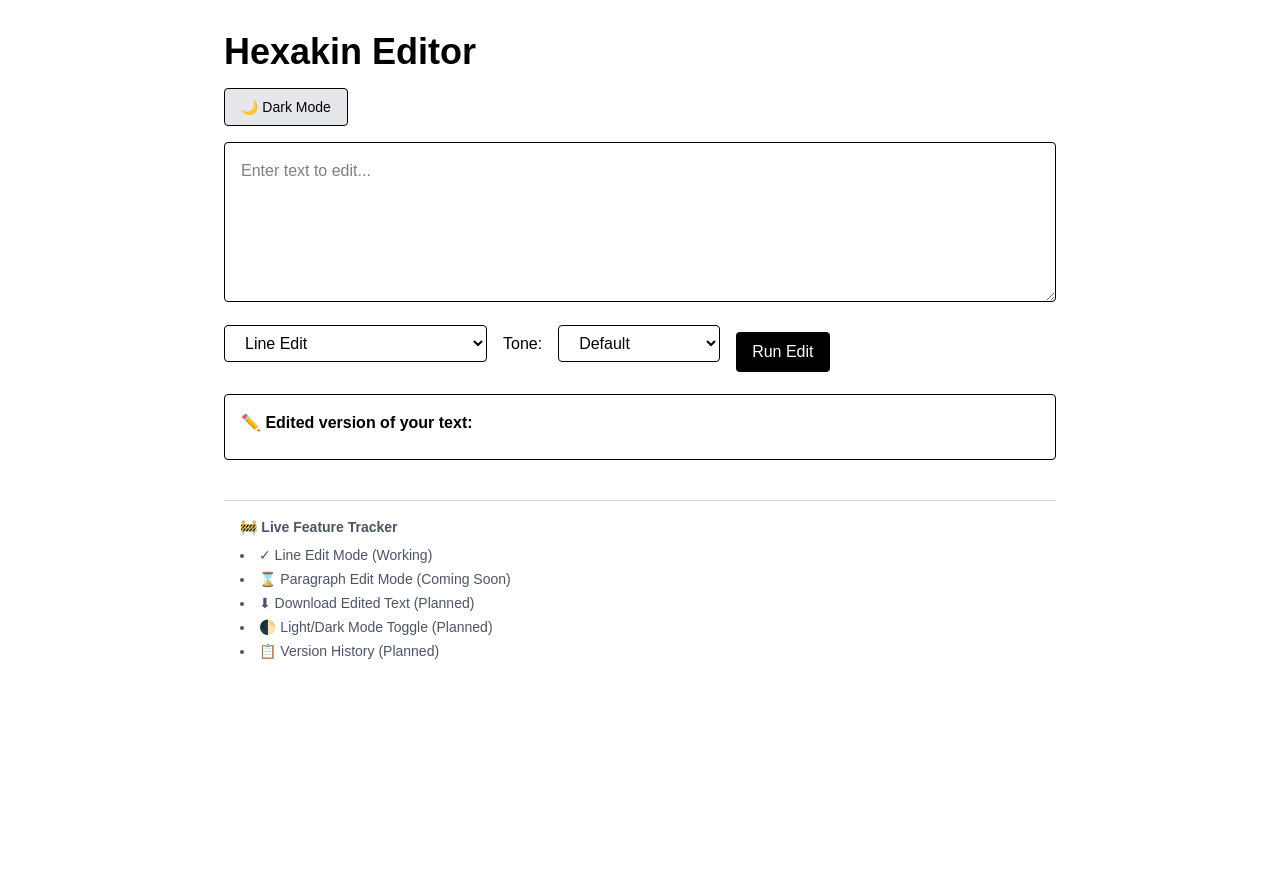
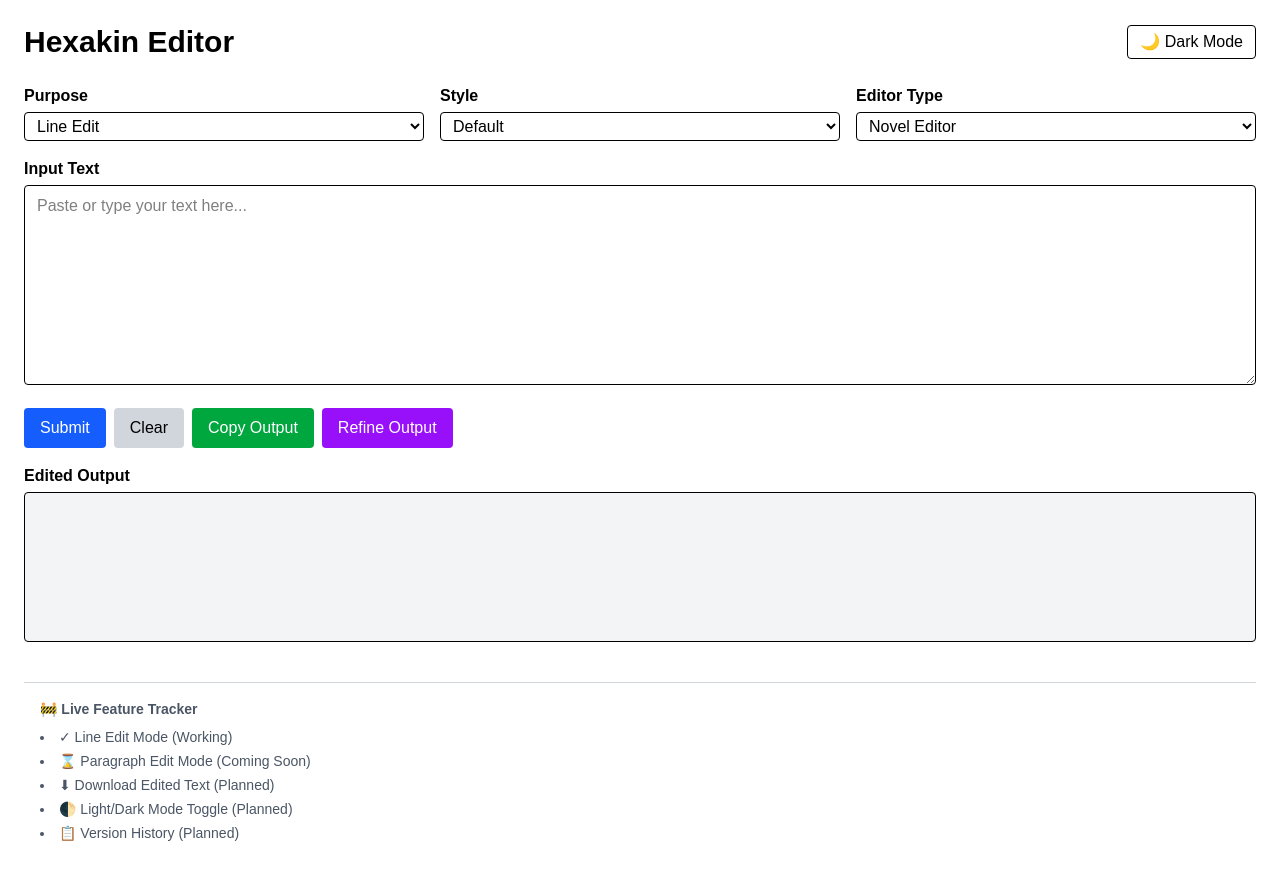
Before and after one commit to Hexakin/hexakin-editor, a Next.js app: page / in a window 1280 px wide. Shown: the top 880 px of the page. Before the commit the page ends 800 px from the top, so only its background shows below. Built offline with nearby package versions, Linux system fonts and the light colour scheme.

Commit message:
new home layout

```diff
--- a/pages/index.tsx
+++ b/pages/index.tsx
@@ -1,121 +1,152 @@
 import { useState } from "react";
-import FeatureTracker from '../components/FeatureTracker';
+import FeatureTracker from "../components/FeatureTracker";
 
 export default function Home() {
   const [inputText, setInputText] = useState("");
   const [editedText, setEditedText] = useState("");
-  const [mode, setMode] = useState("Line Edit");
+  const [purpose, setPurpose] = useState("Line Edit");
+  const [style, setStyle] = useState("Default");
+  const [editorType, setEditorType] = useState("Novel Editor");
   const [loading, setLoading] = useState(false);
-const [tone, setTone] = useState("Default");
+  const [error, setError] = useState("");
   const [darkMode, setDarkMode] = useState(false);
-const [error, setError] = useState('');
 
   const handleEdit = async () => {
     setLoading(true);
-  setEditedText('');
-  setError(''); // Clear previous error
+    setEditedText("");
+    setError("");
 
     try {
-    const response = await fetch('/api/edit', {
-      method: 'POST',
-      headers: { 'Content-Type': 'application/json' },
-      body: JSON.stringify({ text: inputText, mode, tone }),
-    });
-
-    if (!response.ok) {
-      throw new Error(`Server error: ${response.status}`);
-    }
-
-    const data = await response.json();
-
-    if (!data.result) {
-      throw new Error('No result returned from API.');
-    }
-
-    setEditedText(data.result);
-  } catch (err: any) {
-    console.error(err);
-    setError(err.message || 'Something went wrong. Please try again.');
-  } finally {
+      // Simulated response delay
+      setTimeout(() => {
+        setEditedText(`Edited version of your text based on:
+        Purpose: ${purpose}, Style: ${style}, Editor: ${editorType}`);
+        setLoading(false);
+      }, 1500);
+    } catch (err) {
+      setError("Something went wrong.");
       setLoading(false);
     }
   };
 
+  const handleClear = () => {
+    setInputText("");
+    setEditedText("");
+    setError("");
+  };
+
+  const handleCopy = () => {
+    navigator.clipboard.writeText(editedText);
+  };
+
+  const toggleDarkMode = () => {
+    setDarkMode(!darkMode);
+  };
+
   return (
-  <div className={darkMode ? "bg-gray-900 text-white min-h-screen" : "bg-white text-black min-h-screen"}>
-    <main className="max-w-4xl mx-auto p-8">
-      <h1 className="text-4xl font-bold mb-4">Hexakin Editor</h1>
+    <div className={`${darkMode ? "bg-gray-900 text-white" : "bg-white text-black"} min-h-screen p-6 transition-colors`}>
+      <header className="flex items-center justify-between mb-6">
+        <h1 className="text-3xl font-bold">Hexakin Editor</h1>
+        <button onClick={toggleDarkMode} className="border px-3 py-1 rounded">
+          {darkMode ? "☀️ Light Mode" : "🌙 Dark Mode"}
+        </button>
+      </header>
 
-      <button
-        onClick={() => setDarkMode(!darkMode)}
-        className="ml-auto mb-4 px-4 py-2 rounded text-sm border bg-gray-200 dark:bg-gray-800 dark:text-white"
+      <div className="grid grid-cols-1 md:grid-cols-3 gap-4 mb-4">
+        <div>
+          <label className="block mb-1 font-semibold">Purpose</label>
+          <select
+            className="w-full border px-2 py-1 rounded"
+            value={purpose}
+            onChange={(e) => setPurpose(e.target.value)}
           >
-        {darkMode ? "🌞 Light Mode" : "🌙 Dark Mode"}
-      </button>
-
-      <textarea
-        value={inputText}
-        onChange={(e) => setInputText(e.target.value)}
-        className="w-full h-40 p-4 border rounded mb-4"
-        placeholder="Enter text to edit..."
-      />
-
-      <div className="flex items-center gap-4 mb-4">
-        <select
-          value={mode}
-          onChange={(e) => setMode(e.target.value)}
-          className="mb-4 rounded border px-4 py-2"
-        >
-          <option value="Line Edit">Line Edit</option>
-          <option value="Formal Rewording">Formal Rewording</option>
-          <option value="Creative Rewrite">Creative Rewrite</option>
-          <option value="Paragraph Edit">Paragraph Edit</option>
-          <option value="Tense Consistency Check">Tense Consistency Check</option>
-          <option value="Metaphor & Imagery Review">Metaphor & Imagery Review</option>
-          <option value="Phrase Repetition Check">Phrase Repetition Check</option>
-          <option value="Tone & Style Feedback">Tone & Style Feedback</option>
-          <option value="Strengths & Praise Highlights">Strengths & Praise Highlights</option>
-        </select>
-
-        <div className="flex items-center gap-4 mb-4">
-          <label htmlFor="tone">Tone:</label>
-          <select
-            value={tone}
-            onChange={(e) => setTone(e.target.value)}
-            className="rounded border px-4 py-2"
-            id="tone"
-          >
-            <option value="Default">Default</option>
-            <option value="Formal">Formal</option>
-            <option value="Professional">Professional</option>
-            <option value="Playful">Playful</option>
-            <option value="Casual">Casual</option>
-            <option value="Show, don't tell">Show, don't tell</option>
+            <option>Line Edit</option>
+            <option>Paragraph Rewrite</option>
+            <option>Fiction Improve</option>
+            <option>Repetition Check</option>
           </select>
         </div>
 
+        <div>
+          <label className="block mb-1 font-semibold">Style</label>
+          <select
+            className="w-full border px-2 py-1 rounded"
+            value={style}
+            onChange={(e) => setStyle(e.target.value)}
+          >
+            <option>Default</option>
+            <option>Fantasy</option>
+            <option>Formal</option>
+            <option>Playful</option>
+            <option>Science Fiction</option>
+            <option>Dark Thriller</option>
+          </select>
+        </div>
+
+        <div>
+          <label className="block mb-1 font-semibold">Editor Type</label>
+          <select
+            className="w-full border px-2 py-1 rounded"
+            value={editorType}
+            onChange={(e) => setEditorType(e.target.value)}
+          >
+            <option>Novel Editor</option>
+            <option>Email Editor</option>
+            <option>Report Editor</option>
+            <option>Education/Local Council Editor</option>
+          </select>
+        </div>
+      </div>
+
+      <div className="mb-4">
+        <label className="block mb-1 font-semibold">Input Text</label>
+        <textarea
+          className="w-full min-h-[200px] border px-3 py-2 rounded resize-y"
+          placeholder="Paste or type your text here..."
+          value={inputText}
+          onChange={(e) => setInputText(e.target.value)}
+        />
+      </div>
+
+      <div className="flex flex-wrap gap-2 mb-4">
         <button
           onClick={handleEdit}
-          className="bg-black text-white px-4 py-2 rounded"
-          disabled={loading}
+          className="bg-blue-600 text-white px-4 py-2 rounded hover:bg-blue-700"
         >
-          {loading ? "Editing..." : "Run Edit"}
+          {loading ? "Processing..." : "Submit"}
+        </button>
+        <button
+          onClick={handleClear}
+          className="bg-gray-300 text-black px-4 py-2 rounded hover:bg-gray-400"
+        >
+          Clear
+        </button>
+        <button
+          onClick={handleCopy}
+          className="bg-green-600 text-white px-4 py-2 rounded hover:bg-green-700"
+          disabled={!editedText}
+        >
+          Copy Output
+        </button>
+        <button
+          onClick={() => alert("Refinement tools coming soon!")}
+          className="bg-purple-600 text-white px-4 py-2 rounded hover:bg-purple-700"
+          disabled={!editedText}
+        >
+          Refine Output
         </button>
       </div>
 
-      <div className="bg-white p-4 rounded border dark:bg-gray-800 dark:text-white">
-        <p className="font-semibold mb-2">✏️ Edited version of your text:</p>
-        <pre className="whitespace-pre-wrap">{editedText}</pre>
+      {error && <p className="text-red-500 mb-4">{error}</p>}
+
+      <div className="mb-6">
+        <label className="block mb-1 font-semibold">Edited Output</label>
+        <div className="w-full min-h-[150px] border px-3 py-2 rounded bg-gray-100 dark:bg-gray-800 whitespace-pre-wrap">
+          {loading ? "Editing in progress..." : editedText}
+        </div>
       </div>
 
-{error && (
-  <div className="mt-4 bg-red-100 border border-red-400 text-red-700 px-4 py-3 rounded dark:bg-red-800 dark:text-white">
-    ⚠️ {error}
-  </div>
-)}
-
       <FeatureTracker />
-    </main>
     </div>
   );
 }
```
Lines whose indentation alone changed are shown as unchanged.
